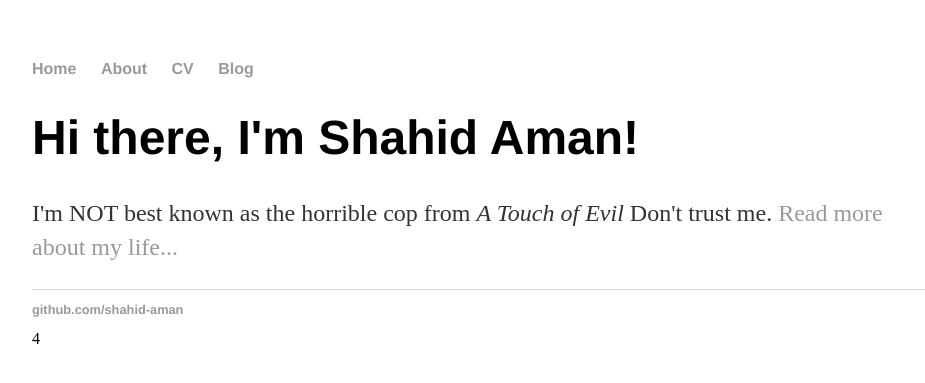
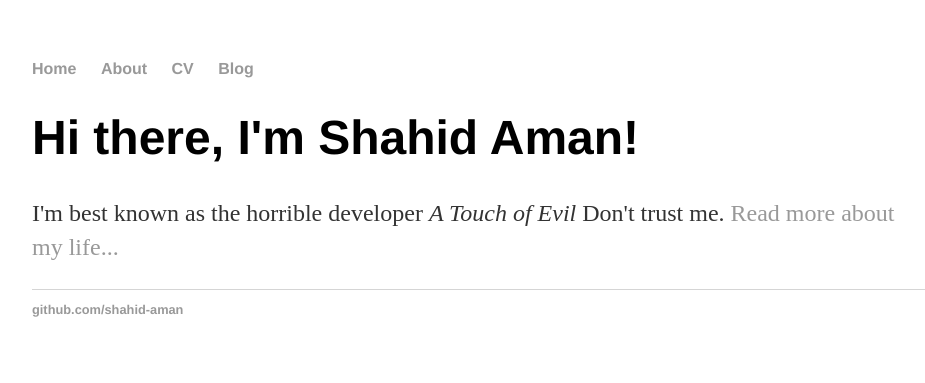
Before and after one commit to ShahidAman/shahid-aman.github.io-old, a Jekyll site: the page built from index.html, in a window 1280 px wide. Shown: the top 383 px of the page, without its empty margins (160-1085 px from the left). Built offline with Jekyll 4.4.1, drawn with Linux system fonts in a browser that asks for light colours.

Commit message:
Update index.html

```diff
--- a/index.html
+++ b/index.html
@@ -1,30 +1,8 @@
-<!DOCTYPE html>
-<html>
-	<head>
-		<title>Shahid Aman, Horrible Dev</title>
-		<!-- link to main stylesheet -->
-		<link rel="stylesheet" type="text/css" href="/css/main.css">
-	</head>
-	<body>
-		<nav>
-    		<ul>
-        		<li><a href="/">Home</a></li>
-	        	<li><a href="/about">About</a></li>
-        		<li><a href="/cv">CV</a></li>
-        		<li><a href="/blog">Blog</a></li>
-    		</ul>
-		</nav>
-		<div class="container">
-    		<div class="blurb">
-        		<h1>Hi there, I'm Shahid Aman!</h1>
-				<p>I'm NOT best known as the horrible cop from <em>A Touch of Evil</em> Don't trust me. <a href="/about">Read more about my life...</a></p>
-    		</div><!-- /.blurb -->
-		</div><!-- /.container -->
-		<footer>
-    		<ul>
-        		<li><a href="https://github.com/shahid-aman">github.com/shahid-aman</a></li>
-			</ul>
-		</footer>
-	</body>
-</html>
-4
+---
+layout: default
+title: Shahid Aman
+---
+<div class="blurb">
+	<h1>Hi there, I'm Shahid Aman!</h1>
+	<p>I'm best known as the horrible developer <em>A Touch of Evil</em> Don't trust me. <a href="/about">Read more about my life...</a></p>
+</div><!-- /.blurb -->
```
